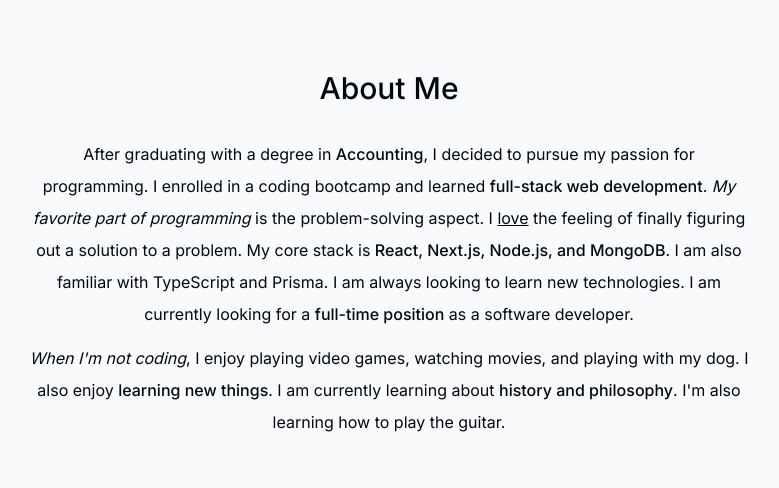
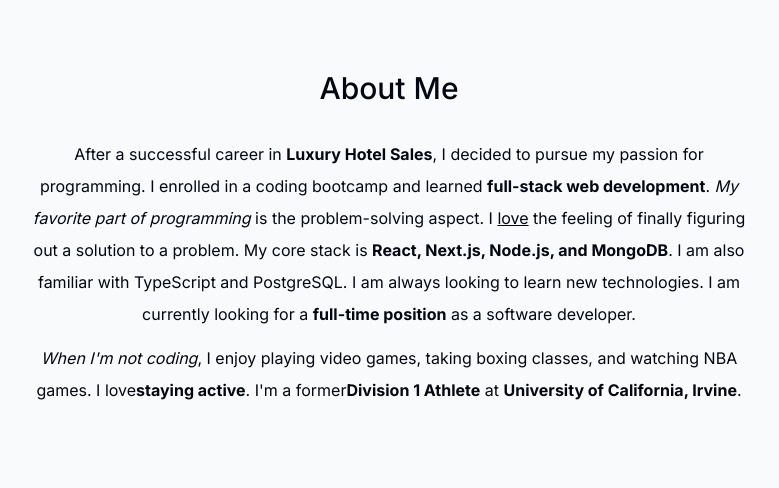
Before and after one commit to LeoHarada/PortfolioV2, a Next.js app: page / in a window 1280 px wide. Shown: the part 1760-2248 px from the top of the page, without its empty margins (251-1030 px from the left). Built offline with nearby package versions, Linux system fonts and the light colour scheme; no server answers.

Commit message:
updated About me section.

```diff
--- a/components/about.tsx
+++ b/components/about.tsx
@@ -18,32 +18,34 @@ export default function About() {
         >
             <SectionHeading>About me</SectionHeading>
             <p className="mb-3">
-                After graduating with a degree in{" "}
-                <span className="font-medium">Accounting</span>, I decided to
-                pursue my passion for programming. I enrolled in a coding
+                After a successful career in{" "}
+                <span className="font-bold">Luxury Hotel Sales</span>, I decided
+                to pursue my passion for programming. I enrolled in a coding
                 bootcamp and learned{" "}
-                <span className="font-medium">full-stack web development</span>.{" "}
+                <span className="font-bold">full-stack web development</span>.{" "}
                 <span className="italic">My favorite part of programming</span>{" "}
                 is the problem-solving aspect. I{" "}
                 <span className="underline">love</span> the feeling of finally
                 figuring out a solution to a problem. My core stack is{" "}
-                <span className="font-medium">
+                <span className="font-bold">
                     React, Next.js, Node.js, and MongoDB
                 </span>
-                . I am also familiar with TypeScript and Prisma. I am always
+                . I am also familiar with TypeScript and PostgreSQL. I am always
                 looking to learn new technologies. I am currently looking for a{" "}
-                <span className="font-medium">full-time position</span> as a
+                <span className="font-bold">full-time position</span> as a
                 software developer.
             </p>
 
             <p>
                 <span className="italic">When I'm not coding</span>, I enjoy
-                playing video games, watching movies, and playing with my dog. I
-                also enjoy{" "}
-                <span className="font-medium">learning new things</span>. I am
-                currently learning about{" "}
-                <span className="font-medium">history and philosophy</span>. I'm
-                also learning how to play the guitar.
+                playing video games, taking boxing classes, and watching NBA
+                games. I love<span className="font-bold">staying active</span>.
+                I'm a former
+                <span className="font-bold">Division 1 Athlete</span> at{" "}
+                <span className="font-bold">
+                    University of California, Irvine
+                </span>
+                .
             </p>
         </motion.section>
     );
--- a/components/contact.tsx
+++ b/components/contact.tsx
@@ -32,8 +32,8 @@ export default function Contact() {
 
             <p className="text-gray-700 -mt-6 dark:text-white/80">
                 Please contact me directly at{" "}
-                <a className="underline" href="mailto:example@gmail.com">
-                    example@gmail.com
+                <a className="underline" href="mailto:leotharada@gmail.com">
+                    leotharada@gmail.com
                 </a>{" "}
                 or through this form.
             </p>
--- a/components/footer.tsx
+++ b/components/footer.tsx
@@ -2,7 +2,7 @@ import React from "react";
 
 export default function Footer() {
     return (
-        <footer className="mb-10 px-4 text-center text-gray-500">
+        <footer className="mb-10 px-4 text-center text-gray-500 dark:text-white/80">
             <small className="mb-2 block text-xs">
                 &copy; 2024 Leo Harada. All rights reserved.
             </small>
--- a/components/header.tsx
+++ b/components/header.tsx
@@ -19,7 +19,7 @@ export default function Header() {
             ></motion.div>
 
             <nav className="flex fixed top-[0.15rem] left-1/2 h-12 -translate-x-1/2 py-2 sm:top-[1.7rem] sm:h-[initial] sm:py-0">
-                <ul className="flex w-[22rem] flex-wrap items-center justify-center gap-y-1 text-[0.9rem] font-medium text-gray-500 sm:w-[initial] sm:flex-nowrap sm:gap-5">
+                <ul className="flex w-[22rem] flex-wrap items-center justify-center gap-y-1 text-[0.9rem] font-medium text-gray-400 sm:w-[initial] sm:flex-nowrap sm:gap-5">
                     {links.map((link) => (
                         <motion.li
                             className="h-3/4 flex items-center justify-center relative"
@@ -29,7 +29,7 @@ export default function Header() {
                         >
                             <Link
                                 className={clsx(
-                                    "flex w-full items-center justify-center px-3 py-3 hover:text-gray-950 transition dark:text-gray-500 dark:hover:text-gray-300",
+                                    "flex w-full items-center justify-center px-3 py-3 hover:text-gray-950 transition dark:text-gray-200 dark:hover:text-violet-300",
                                     {
                                         "text-gray-950 dark:text-gray-100":
                                             activeSection === link.name,
--- a/components/intro.tsx
+++ b/components/intro.tsx
@@ -153,7 +153,7 @@ export default function Intro() {
                 </a>
 
                 <a
-                    className="bg-white p-4 text-gray-700 hover:text-gray-950 flex items-center gap-2 rounded-full focus:scale-[1.15] hover:scale-[1.15] active:scale-105 transition cursor-pointer borderBlack dark:bg-white/10 dark:text-white/60"
+                    className="bg-white p-4 text-gray-700 hover:text-gray-950 flex items-center gap-2 rounded-full focus:scale-[1.15] hover:scale-[1.15] active:scale-105 transition cursor-pointer borderBlack dark:bg-gray-200"
                     href="https://www.linkedin.com/in/leoharada/"
                     target="_blank"
                 >
@@ -161,7 +161,7 @@ export default function Intro() {
                 </a>
 
                 <a
-                    className="bg-white p-4 text-gray-700 flex items-center gap-2 text-[1.35rem] rounded-full focus:scale-[1.15] hover:scale-[1.15] hover:text-gray-950 active:scale-105 transition cursor-pointer borderBlack dark:bg-white/10 dark:text-white/60"
+                    className="bg-white p-4 text-gray-700 flex items-center gap-2 text-[1.35rem] rounded-full focus:scale-[1.15] hover:scale-[1.15] hover:text-gray-950 active:scale-105 transition cursor-pointer borderBlack dark:bg-gray-200"
                     href="https://github.com/LeoHarada"
                     target="_blank"
                 >
```
